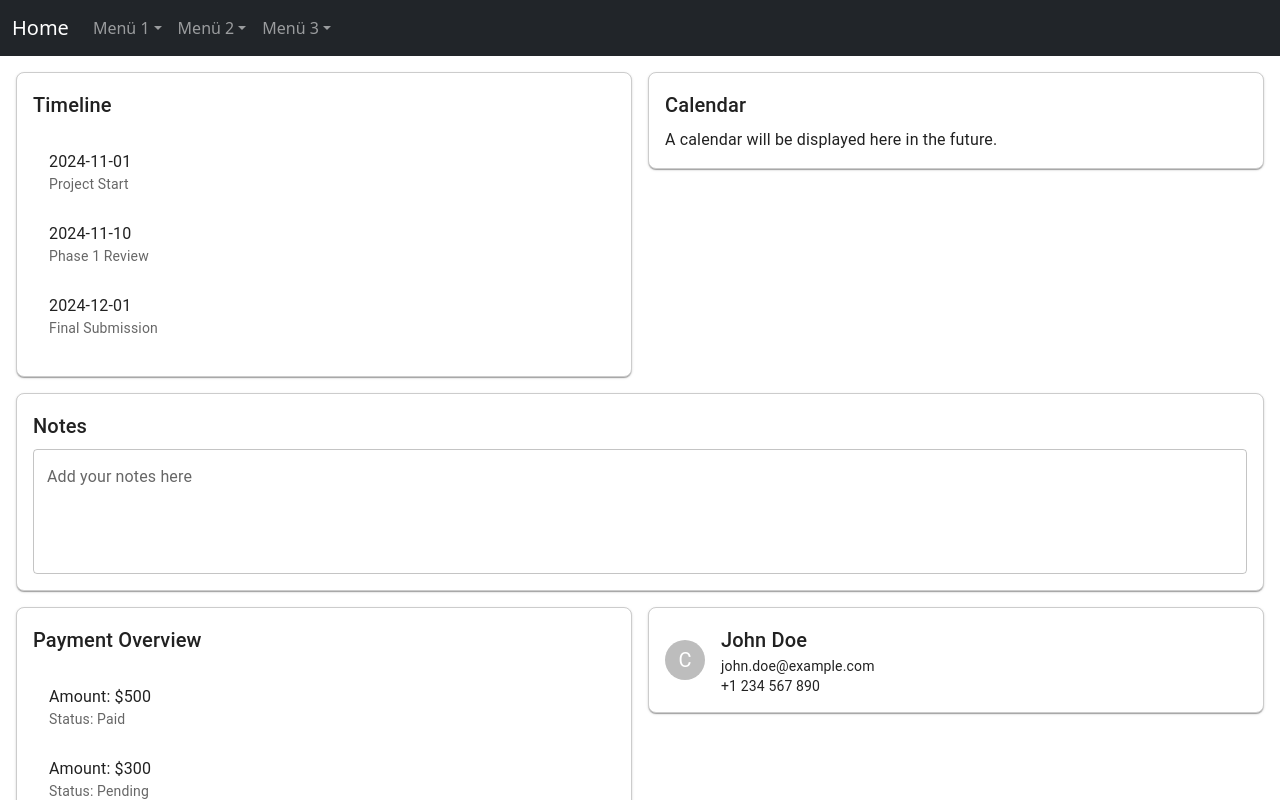
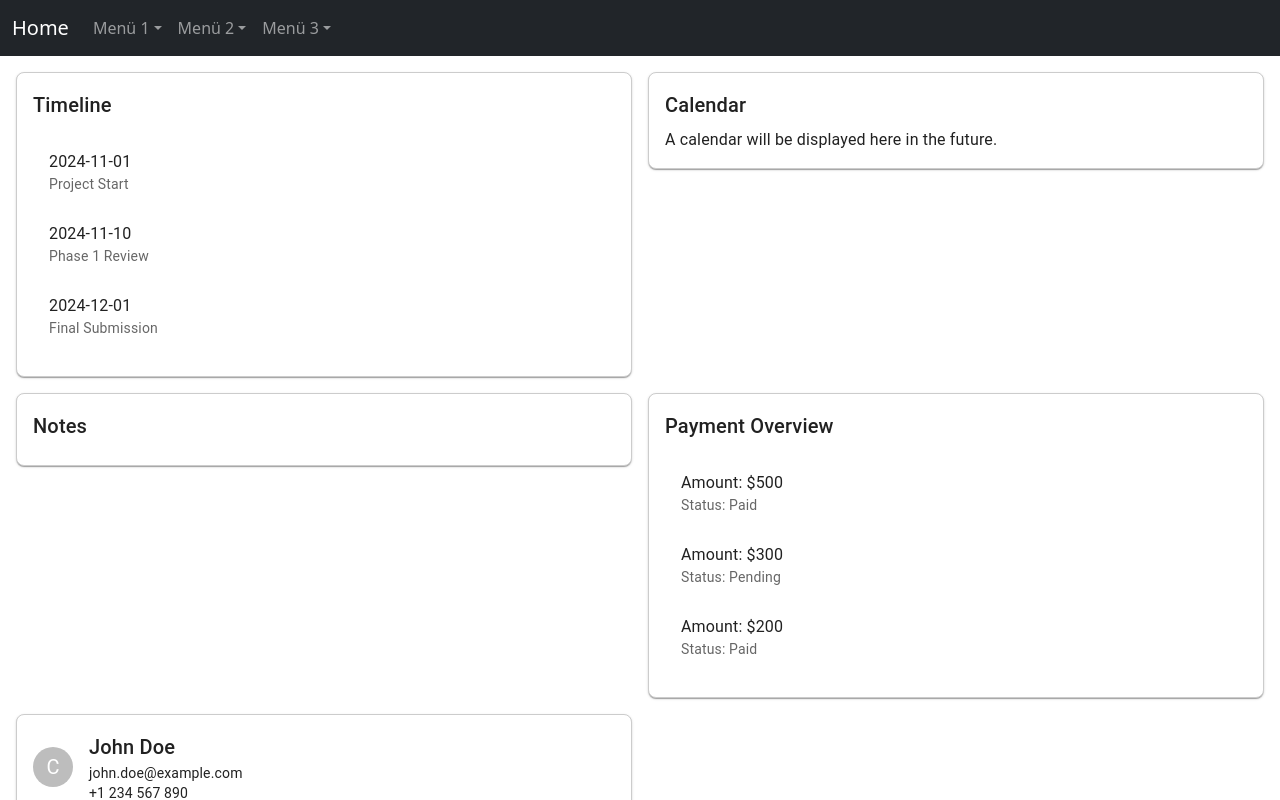
Before and after one commit to SirRazac/my-frontend-project, a React (Create React App) app: page /gridtesting in a window 1280 px wide. Shown: the top 800 px of the page. Built offline with nearby package versions, Linux system fonts and the light colour scheme.

Commit message:
worked in grid

```diff
--- a/src/component/gridTesting/notesField.jsx
+++ b/src/component/gridTesting/notesField.jsx
@@ -2,7 +2,7 @@
 // Import Packages
 // ------------------------------------------------------------------------------
 import React from 'react';
-import { Typography, TextField, Card } from '@mui/material';
+import { Typography, Card } from '@mui/material';
 
 // ------------------------------------------------------------------------------
 // Function
@@ -13,13 +13,6 @@
       <Typography variant="h6" gutterBottom>
         Notes
       </Typography>
-      <TextField
-        label="Add your notes here"
-        multiline
-        rows={4}
-        variant="outlined"
-        fullWidth
-      />
     </Card>
   );
 }
--- a/src/pages/gridTesting/gridTesting.jsx
+++ b/src/pages/gridTesting/gridTesting.jsx
@@ -26,13 +26,13 @@
                 <Grid item xs={12} md={6}>
                     <Calendar />
                 </Grid>
-                <Grid item xs={12}>
+                <Grid item xs={6}>
                     <NotesField />
                 </Grid>
-                <Grid item xs={12} md={6}>
+                <Grid item xs={6} md={6}>
                     <PaymentOverview />
                 </Grid>
-                <Grid item xs={12} md={6}>
+                <Grid item xs={6} md={6}>
                     <CustomerProfileCard />
                 </Grid>
             </Grid>
```
